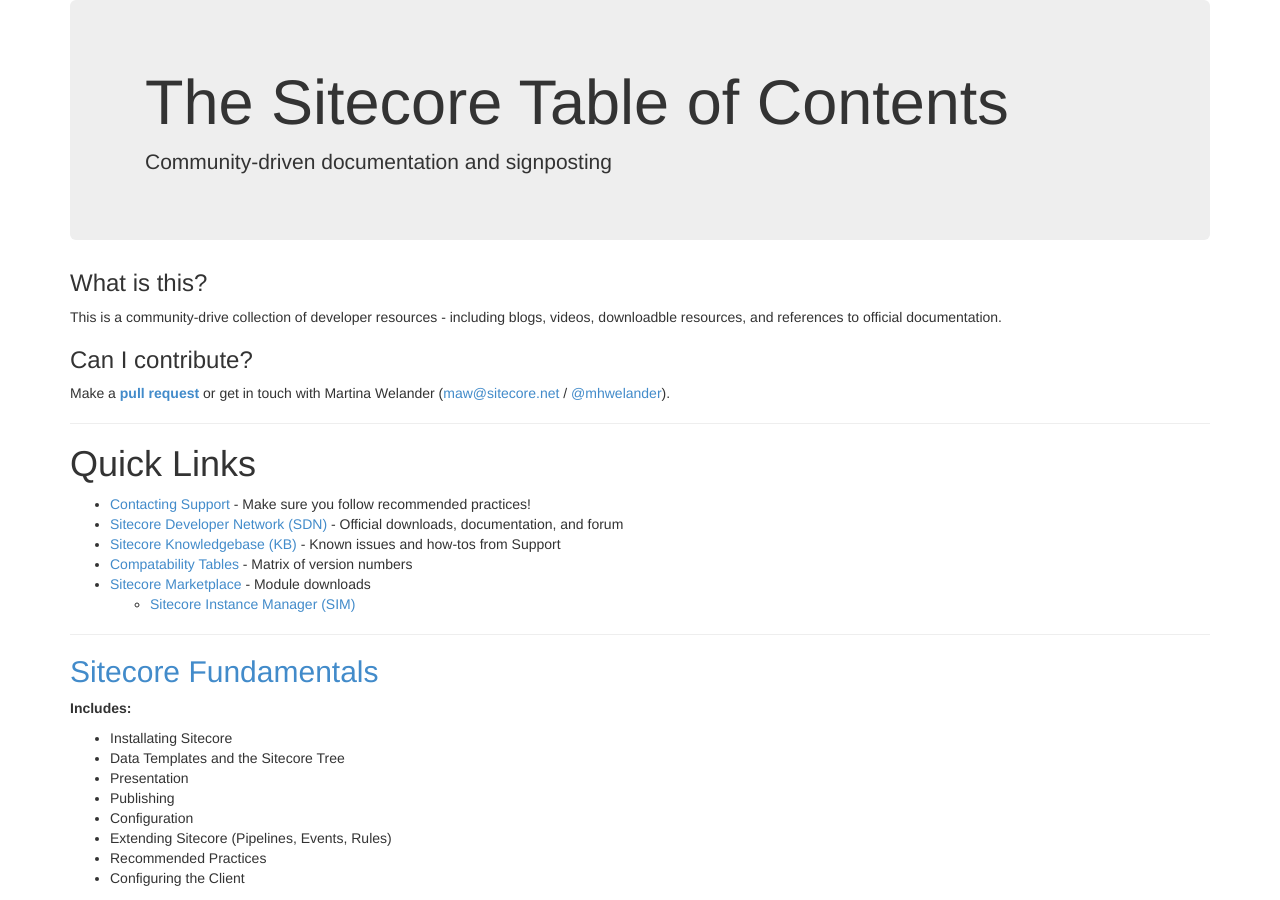
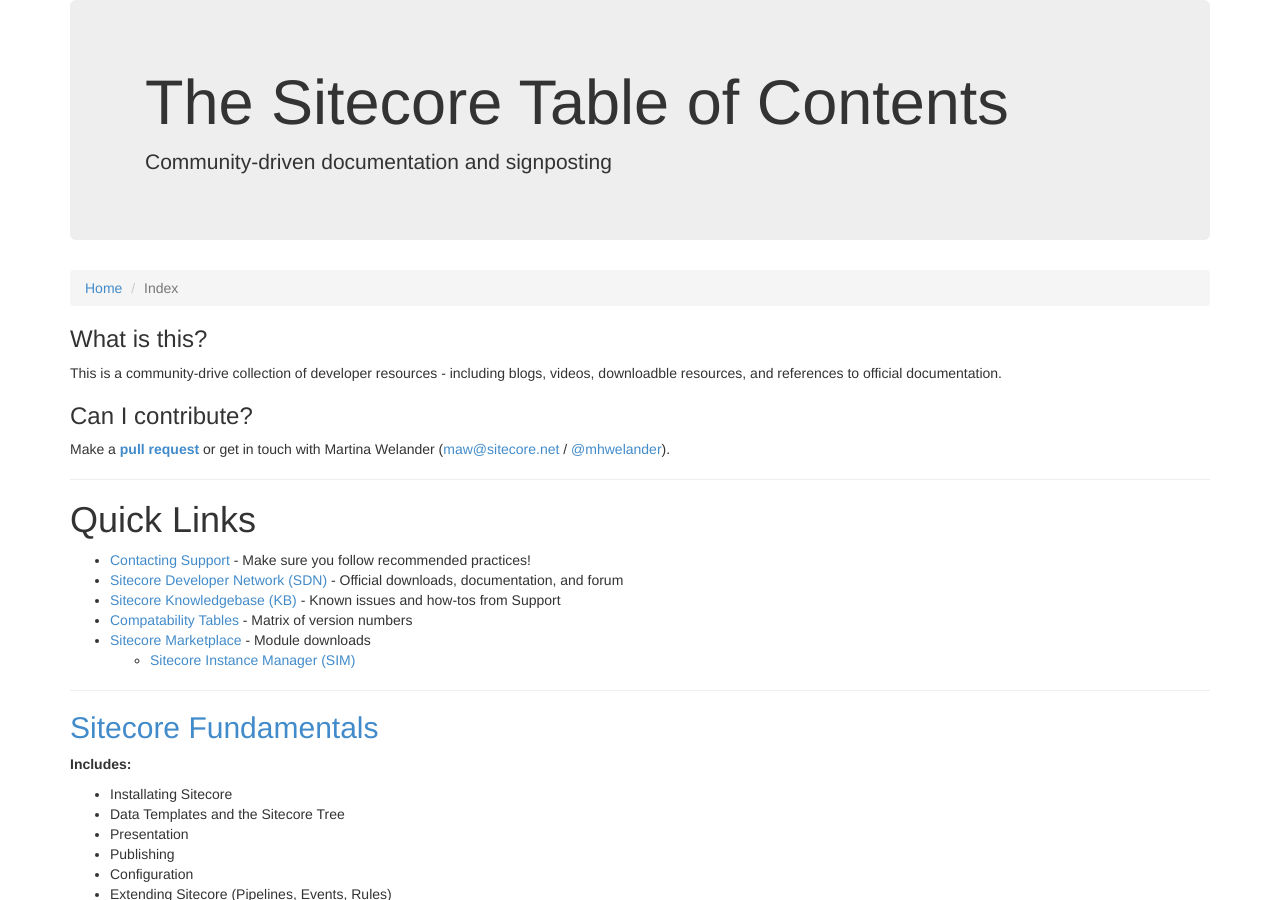
Before and after one commit to Sitecore-Community/docs, a Jekyll site: the page built from index.md, in a window 1280 px wide and 900 px high. Built offline with Jekyll 4.4.1, drawn with Linux system fonts in a browser that asks for light colours; nearby versions of some CDN libraries.

Commit message:
breadcrumb.

```diff
--- a/_layouts/default.html
+++ b/_layouts/default.html
@@ -29,6 +29,11 @@
   </div>
 </div>
 
+<ol class="breadcrumb">
+  <li><a href="/docs">Home</a></li>
+  <li class="active">{{page.title}}</li>
+</ol>
+
     {{content}}
 
 	</div>
```
